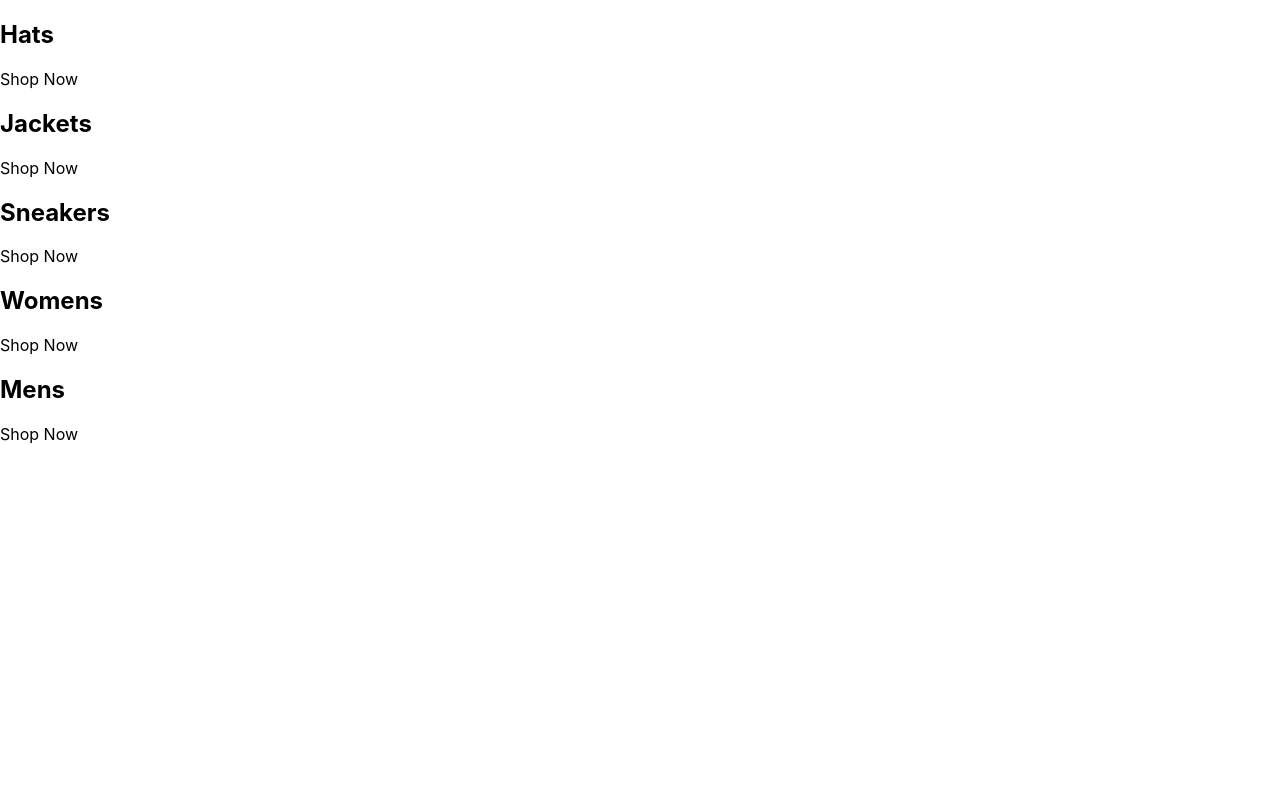
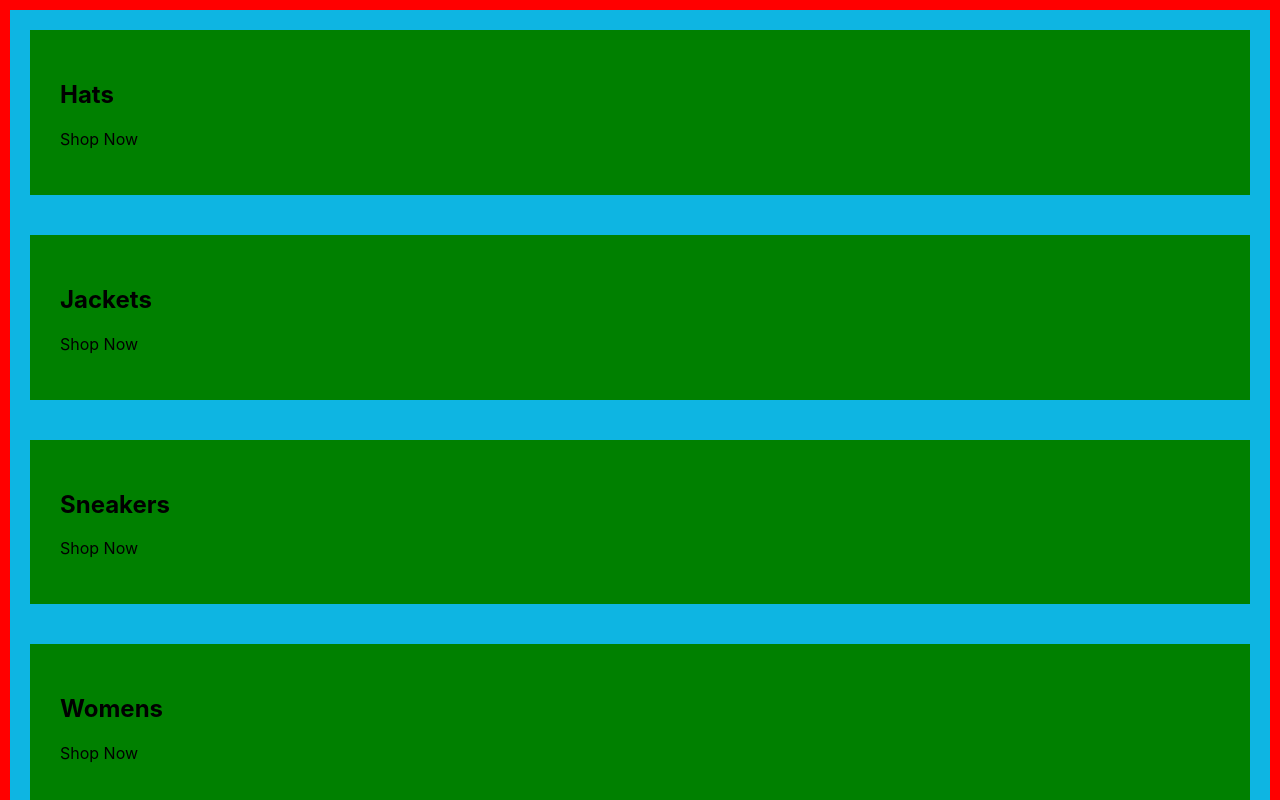
Before and after one commit to tlpackus/crwn-clothing, a React (Create React App) app: page / in a window 1280 px wide. Shown: the top 800 px of the page. Built offline with nearby package versions, Linux system fonts and the light colour scheme.

Commit message:
add sass styling basics and commented out full scss file

```diff
--- a/package.json
+++ b/package.json
@@ -34,5 +34,8 @@
       "last 1 firefox version",
       "last 1 safari version"
     ]
+  },
+  "devDependencies": {
+    "sass": "^1.52.3"
   }
 }
--- a/src/App.js
+++ b/src/App.js
@@ -1,3 +1,5 @@
+import './categories.styles.scss'
+
 const App = () => {
 
   const categories =[
@@ -24,17 +26,17 @@ const App = () => {
   ]
   return (
     <div className="categories-container">
-    {categories.map(({title}) => (
-      <div className="category-container">
-        {/* <img /> */}
+      {categories.map(({title}) => (
+        <div className="category-container">
+          <div className="background-image"></div>
           <div className="category-body-container">
             <h2>{title}</h2>
             <p>Shop Now</p>
           </div>
-      </div>
-    ))}
+        </div>
+      ))}
     </div>
-  );
-}
+  )
+};
 
 export default App;
--- /dev/null
+++ b/src/categories.styles.scss
@@ -0,0 +1,90 @@
+.categories-container {
+  background-color: red;
+  padding: 10px;
+}
+
+.categories-container .category-container {
+  background-color: rgb(14, 181, 226);
+  padding: 20px;
+}
+
+.categories-container .category-container .category-body-container {
+  background-color: green;
+  padding: 30px;
+}
+
+// .categories-container {
+// width: 100%;
+// display: flex;
+// flex-wrap: wrap;
+// justify-content: space-between;
+// }
+
+// .category-container {
+// min-width: 30%;
+// height: 240px;
+// flex: 1 1 auto;
+// display: flex;
+// align-items: center;
+// justify-content: center;
+// border: 1px solid black;
+// margin: 0 7.5px 15px;
+// overflow: hidden;
+
+// &:hover {
+//   cursor: pointer;
+
+//   & .background-image {
+//     transform: scale(1.1);
+//     transition: transform 6s cubic-bezier(0.25, 0.45, 0.45, 0.95);
+//   }
+
+//   & .category-body-container {
+//     opacity: 0.9;
+//   }
+// }
+
+// &.large {
+//   height: 380px;
+// }
+
+// &:first-child {
+//   margin-right: 7.5px;
+// }
+
+// &:last-child {
+//   margin-left: 7.5px;
+// }
+
+// .background-image {
+//   width: 100%;
+//   height: 100%;
+//   background-size: cover;
+//   background-position: center;
+// }
+
+// .category-body-container {
+//   height: 90px;
+//   padding: 0 25px;
+//   display: flex;
+//   flex-direction: column;
+//   align-items: center;
+//   justify-content: center;
+//   border: 1px solid black;
+//   background-color: white;
+//   opacity: 0.7;
+//   position: absolute;
+
+//   h2 {
+//     font-weight: bold;
+//     margin: 0 6px 0;
+//     font-size: 22px;
+//     color: #4a4a4a;
+//   }
+
+//   p {
+//     font-weight: lighter;
+//     font-size: 16px;
+//   }
+// }
+// }
```
Also changed, not shown: 1 other file (tests, documents, lock files or other folders).
